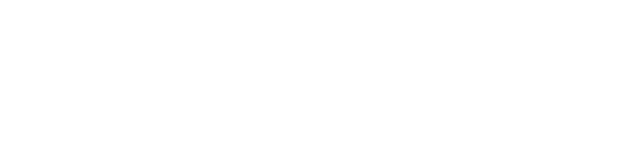
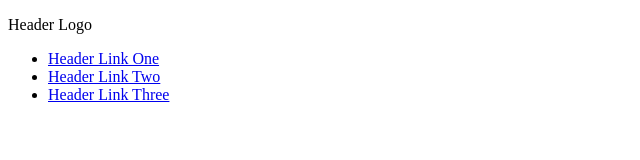
Before and after one commit to Ibrahim-Wasti/landing-page-odin, a plain HTML site: page index.html in a window 1280 px wide. Shown: the whole page, without its empty margins (0-640 px from the left). Drawn offline with Linux system fonts and the light colour scheme.

Commit message:
Add information for header bar

```diff
--- a/index.html
+++ b/index.html
@@ -7,6 +7,25 @@
     <title>Landing Page</title>
 </head>
 <body>
+    <header>
+        <div class="header-bar">
+            <div class="logo">
+                <p>Header Logo</p>
+            </div>
+            <div class="links">
+                <ul>
+                    <li><a href="#">Header Link One</a></li>
+                    <li><a href="#">Header Link Two</a></li>
+                    <li><a href="#">Header Link Three</a></li>
+                </ul>
+            </div>
 
+        </div>
+    </header>
+
+
+
+
+    </div>
 </body>
 </html>
```
